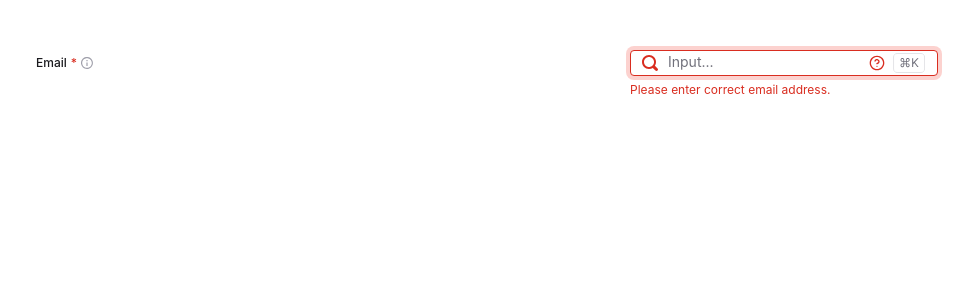
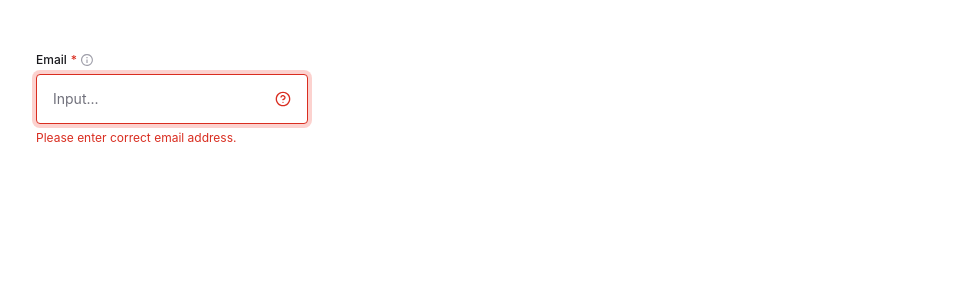
Before and after one commit to IvanRuskevych/Storybook-InputGroup, a React (Vite) app: page / in a window 1280 px wide. Shown: the top 300 px of the page, without its empty margins (14-987 px from the left). Built offline with nearby package versions, Linux system fonts and the light colour scheme.

Commit message:
feat: add styles for input depends on size & existed icons

```diff
--- a/src/App.tsx
+++ b/src/App.tsx
@@ -4,7 +4,7 @@ import { ThemeStyles } from "./shared/styles";
 function App() {
   const isError = true;
   const isInvisibleBorder = false;
-  const position = "side";
+  const position = "top";
 
   return (
     <ThemeStyles theme={"light"}>
@@ -15,13 +15,17 @@ function App() {
           label: "Email",
           required: true,
           textTooltip: "This is a tooltip 1",
-          isIcon: true,
+          isInfoIcon: true,
         }}
         inputTextProps={{
           id: "email",
           placeholder: "Input...",
           isError: isError,
           isInvisibleBorder: isInvisibleBorder,
+          isIconSearch: false,
+
+          isIconHelp: true,
+          isIconShortkey: false,
         }}
         inputAnnotationProps={{
           text: "Example: email@test.com",
--- a/src/shared/types/InputIcon.types.ts
+++ b/src/shared/types/InputIcon.types.ts
@@ -5,4 +5,5 @@ export interface InputIconProps {
   size?: SizeTypes;
   isError?: boolean;
   textTooltip?: string;
+  isIconShortkey?: boolean;
 }
--- a/src/shared/types/InputLabel.types.ts
+++ b/src/shared/types/InputLabel.types.ts
@@ -3,5 +3,5 @@ export interface InputLabelProps {
   label: string;
   required?: boolean;
   textTooltip?: string;
-  isIcon?: boolean;
+  isInfoIcon?: boolean;
 }
--- a/src/shared/types/InputText.types.ts
+++ b/src/shared/types/InputText.types.ts
@@ -10,4 +10,7 @@ export interface InputTextProps {
   size?: SizeTypes;
   onChange?: (event: ChangeEvent<HTMLInputElement>) => void;
   position?: InputPositionTypes;
+  isIconSearch?: boolean;
+  isIconHelp?: boolean;
+  isIconShortkey?: boolean;
 }
--- a/src/shared/ui/InputIcon/InputIcon.styles.ts
+++ b/src/shared/ui/InputIcon/InputIcon.styles.ts
@@ -40,6 +40,18 @@ export const StyledIcon = styled.svg`
     &--error {
       fill: ${({ theme }) => theme.colors.fillSvgError};
     }
+
+    &__alone {
+      right: 13px;
+
+      &--lg {
+        right: 17px;
+      }
+
+      &--xl {
+        right: 17px;
+      }
+    }
   }
 
   &.shortkey {
--- a/src/shared/ui/InputIcon/InputIcon.tsx
+++ b/src/shared/ui/InputIcon/InputIcon.tsx
@@ -7,14 +7,16 @@ import { StyledIcon } from "./InputIcon.styles.ts";
 
 export const InputIcon: FC<InputIconProps> = ({
   iconType,
-  size = "sm",
+  size,
   isError = false,
+  isIconShortkey,
 }) => {
-  console.log("size: ", size);
   return (
     <StyledIcon
       className={clsx(`${iconType}`, `${iconType}--${size}`, {
         [`${iconType}--error`]: isError,
+        [`${iconType}__alone`]: !isIconShortkey,
+        [`${iconType}__alone--${size}`]: !isIconShortkey,
       })}
     >
       <use href={`${spritePath}#${iconType}`}></use>
--- a/src/shared/ui/InputLabel/InputLabel.tsx
+++ b/src/shared/ui/InputLabel/InputLabel.tsx
@@ -9,7 +9,7 @@ export const InputLabel: FC<InputLabelProps> = ({
   label,
   required,
   textTooltip,
-  isIcon,
+  isInfoIcon,
   ...props
 }) => {
   return (
@@ -20,7 +20,7 @@ export const InputLabel: FC<InputLabelProps> = ({
 
       {required && <span>*</span>}
 
-      {isIcon && (
+      {isInfoIcon && (
         <InputIconWithTooltip iconType={"info"} textTooltip={textTooltip} />
       )}
     </InputLabelWrapper>
--- a/src/shared/ui/InputText/InputText.styles.ts
+++ b/src/shared/ui/InputText/InputText.styles.ts
@@ -32,38 +32,106 @@ export const InputTextWrapper = styled.div`
       box-shadow: 0 0 0 4px ${({ theme }) => theme.colors.borderShadow};
     }
 
-    &.focus-error {
+    &.input--error {
       outline: none;
       border: 1px solid ${({ theme }) => theme.colors.borderError};
       box-shadow: 0 0 0 4px ${({ theme }) => theme.colors.borderShadowError};
     }
 
     &.xs {
-      padding: 2px 77px 2px 37px;
+      padding: 2px calc(8px + 16px + 8px + 32px + 12px) 2px
+        calc(12px + 16px + 8px);
       font-size: 12px;
-      line-height: 1.66667; /* 20px */
+      line-height: 1.66667;
+
+      &--no-search-icon {
+        padding-left: 12px;
+      }
+
+      &--no-right-icons {
+        padding-right: 12px;
+      }
+
+      &--only-help-icon {
+        padding-right: calc(8px + 16px + 12px);
+      }
+
+      &--only-shortkey-icon {
+        padding-right: calc(8px + 32px + 12px);
+      }
     }
 
     &.sm {
-      padding: 8px 77px 8px 37px;
+      padding: 8px calc(8px + 16px + 8px + 32px + 12px) 8px
+        calc(12px + 16px + 8px);
       font-size: 12px;
       line-height: 1.66667;
+
+      &--no-search-icon {
+        padding-left: 12px;
+      }
+
+      &--no-right-icons {
+        padding-right: 12px;
+      }
+
+      &--only-help-icon {
+        padding-right: calc(8px + 16px + 12px);
+      }
+
+      &--only-shortkey-icon {
+        padding-right: calc(8px + 32px + 12px);
+      }
     }
 
     &.lg {
-      padding: 8px 77px 8px 41px;
+      padding: 8px calc(8px + 16px + 8px + 32px + 12px) 8px
+        calc(16px + 16px + 8px);
       font-size: 14px;
-      line-height: 1.71429; /* 24px */
+      line-height: 1.71429;
+
+      &--no-search-icon {
+        padding-left: 16px;
+      }
+
+      &--no-right-icons {
+        padding-right: 12px;
+      }
+
+      &--only-help-icon {
+        padding-right: calc(8px + 16px + 12px);
+      }
+
+      &--only-shortkey-icon {
+        padding-right: calc(8px + 32px + 12px);
+      }
     }
 
     &.xl {
-      padding: 12px 77px 12px 41px;
+      padding: 12px calc(8px + 16px + 8px + 32px + 12px) 12px
+        calc(16px + 16px + 8px);
       font-size: 14px;
-      line-height: 1.71429; /* 24px */
+      line-height: 1.71429;
+
+      &--no-search-icon {
+        padding-left: 16px;
+      }
+
+      &--no-right-icons {
+        padding-right: 12px;
+      }
+
+      &--only-help-icon {
+        padding-right: calc(8px + 16px + 12px);
+      }
+
+      &--only-shortkey-icon {
+        padding-right: calc(8px + 32px + 12px);
+      }
     }
   }
 
-  .invisible-border {
+  .border--invisible {
     border: 1px solid transparent;
   }
 
--- a/src/shared/ui/InputText/InputText.tsx
+++ b/src/shared/ui/InputText/InputText.tsx
@@ -9,14 +9,22 @@ export const InputText: FC<InputTextProps> = ({
   id,
   value,
   placeholder,
+  position,
+  onChange,
+  size = "xl",
   isInvisibleBorder = false,
+  isIconSearch = true,
+
+  isIconHelp = true,
+  isIconShortkey = true,
+
   isError = false,
-  size = "xs",
-  onChange,
-  position,
-
   ...props
 }) => {
+  const showOnlyHelpIcon = isIconHelp && !isIconShortkey;
+  const showOnlyShortkeyIcon = !isIconHelp && isIconShortkey;
+  const hideRightIcons = !isIconHelp && !isIconShortkey;
+
   return (
     <InputTextWrapper>
       <input
@@ -26,17 +34,31 @@ export const InputText: FC<InputTextProps> = ({
         value={value}
         onChange={onChange}
         className={clsx({
-          "invisible-border": isInvisibleBorder,
-          "focus-error": isError,
+          "border--invisible": isInvisibleBorder,
+          "input--error": isError,
           "input__position--side": position,
           [size]: size,
+          [`${size}--no-search-icon`]: !isIconSearch,
+          [`${size}--only-help-icon`]: showOnlyHelpIcon,
+          [`${size}--only-shortkey-icon`]: showOnlyShortkeyIcon,
+          [`${size}--no-right-icons`]: hideRightIcons,
         })}
         {...props}
       />
-
-      <InputIcon iconType={"search"} size={size} isError={isError} />
-      <InputIcon iconType={"help"} size={size} isError={isError} />
-      <InputIcon iconType={"shortkey"} size={size} isError={isError} />
+      {isIconSearch && (
+        <InputIcon iconType={"search"} size={size} isError={isError} />
+      )}
+      {isIconHelp && (
+        <InputIcon
+          iconType={"help"}
+          size={size}
+          isError={isError}
+          isIconShortkey={isIconShortkey}
+        />
+      )}
+      {isIconShortkey && (
+        <InputIcon iconType={"shortkey"} size={size} isError={isError} />
+      )}
     </InputTextWrapper>
   );
 };
```
Also changed, not shown: 2 other files (tests, documents, lock files or other folders).
